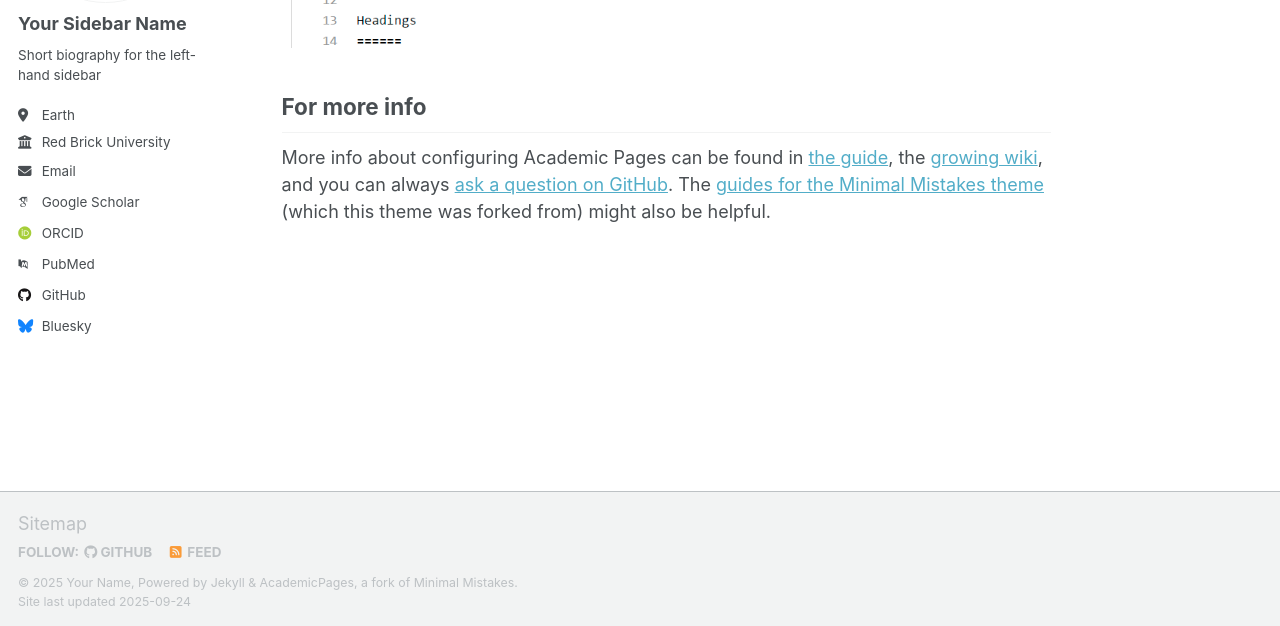
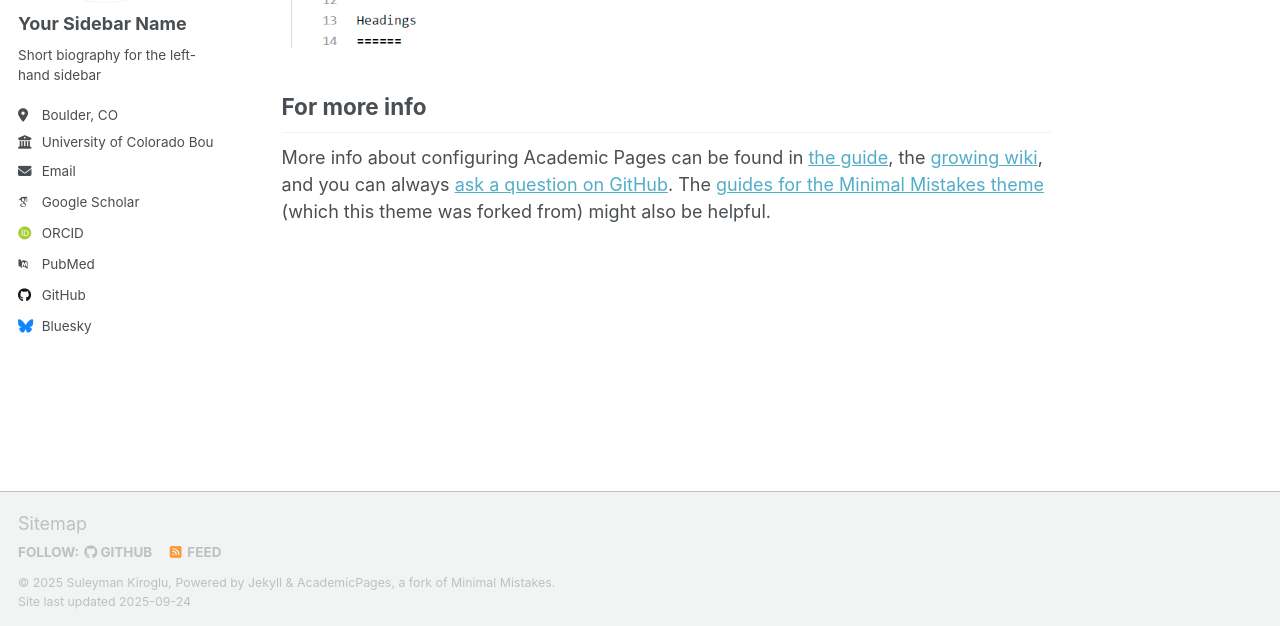
Before and after one commit to suleymankiroglu/suleymankiroglu.github.io, a Jekyll site: the page built from _pages/about.md, in a window 1280 px wide and 900 px high, scrolled down 2880 px. Shown: the part 271-897 px from the top of the window. Built offline with Jekyll 4.4.1, drawn with Linux system fonts in a browser that asks for light colours; some web fonts are replaced; a script that is not in the unit is left out.

Commit message:
_config.yml

```diff
--- a/_config.yml
+++ b/_config.yml
@@ -11,7 +11,7 @@ locale                   : "en-US"
 site_theme               : "default" # Currently available options are "default", "air"
 title                    : "Your Name / Site Title"
 title_separator          : "-"
-name                     : &name "Your Name"
+name                     : &name "Suleyman Kiroglu"
 description              : &description "Your Name's academic portfolio"   # Update this with a general description of your site, this is the default if not overridden by a page
 url                      : https://academicpages.github.io # The base hostname & protocol for your site e.g. "https://[your GitHub username].github.io",
                                                            # or if you already have some other page hosted on Github then use "https://[your GitHub username].github.io/[Your Repo Name]"
@@ -27,10 +27,10 @@ author:
   name             : "Your Sidebar Name"
   pronouns         : # example: "she/her"
   bio              : "Short biography for the left-hand sidebar"
-  location         : "Earth"
-  employer         : "Red Brick University"
+  location         : "Boulder, CO"
+  employer         : "University of Colorado Boulder"
   uri              : # URL
-  email            : "none@example.org"
+  email            : "suleyman.kiroglu@colorado.edu"
 
   # Academic websites
   academia         : # URL
```
